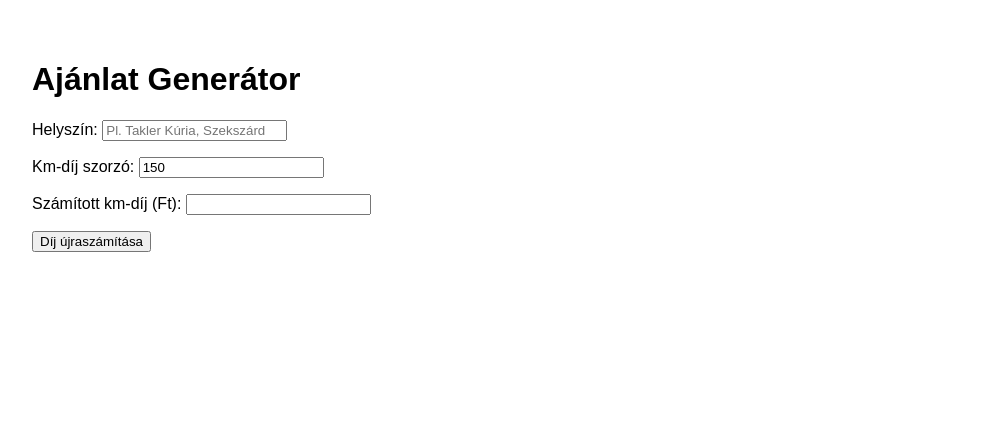
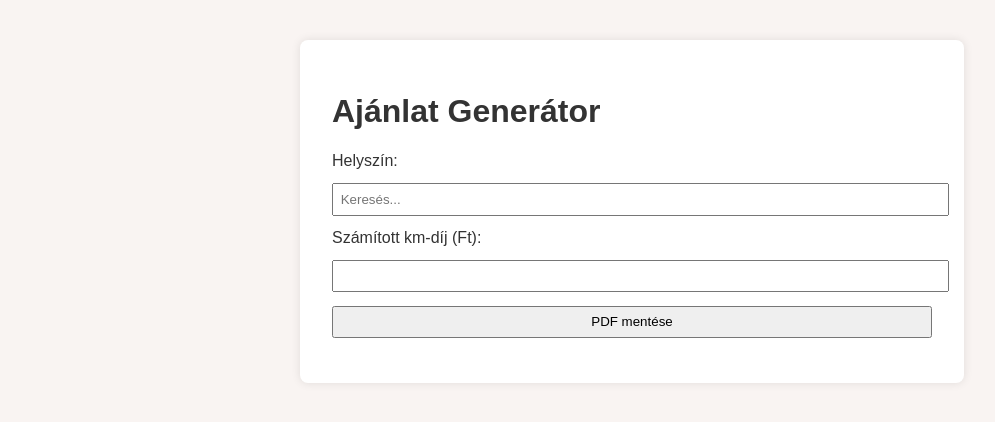
Before and after one commit to keresztesizoli/ajanlatgenerator-vercel, a plain HTML site: page index.html in a window 1280 px wide. Shown: the whole page, without its empty margins (8-1003 px from the left). Drawn offline with Linux system fonts and the light colour scheme; some packages are replaced by stand-ins of ours.

Commit message:
Add files via upload

```diff
--- a/index.html
+++ b/index.html
@@ -1,25 +1,24 @@
-
 <!DOCTYPE html>
 <html lang="hu">
 <head>
-    <meta charset="UTF-8" />
-    <title>Ajánlat Generátor</title>
-    <link rel="stylesheet" href="style.css" />
-    <script src="main.js" defer></script>
+  <meta charset="UTF-8" />
+  <meta name="viewport" content="width=device-width, initial-scale=1.0" />
+  <title>Ajánlat Generátor</title>
+  <link rel="stylesheet" href="style.css" />
+  <script src="main.js" defer></script>
+  <script async defer
+    src="https://maps.googleapis.com/maps/api/js?key=AIzaSyC7OZMaGRgCU6jBubYIH4RxW_SoEOtw13Y&libraries=places&callback=initAutocomplete"></script>
 </head>
 <body>
+  <div class="container">
     <h1>Ajánlat Generátor</h1>
-    <form id="offerForm">
-        <label>Helyszín:
-            <input id="location" name="location" type="text" placeholder="Pl. Takler Kúria, Szekszárd" />
-        </label>
-        <label>Km-díj szorzó:
-            <input id="rate" name="rate" type="number" value="150" />
-        </label>
-        <label>Számított km-díj (Ft):
-            <input id="distanceFee" name="distanceFee" type="text" readonly />
-        </label>
-        <button type="button" onclick="calculateDistance()">Díj újraszámítása</button>
+    <form id="offer-form">
+      <label for="destination">Helyszín:</label>
+      <input id="destination" type="text" placeholder="Keresés..." required />
+      <label for="price">Számított km-díj (Ft):</label>
+      <input id="price" type="text" readonly />
+      <button type="button" onclick="generatePDF()">PDF mentése</button>
     </form>
+  </div>
 </body>
 </html>
--- a/main.js
+++ b/main.js
@@ -1,15 +1,33 @@
+function initAutocomplete() {
+  const input = document.getElementById('destination');
+  const autocomplete = new google.maps.places.Autocomplete(input);
+  autocomplete.addListener('place_changed', () => {
+    const place = autocomplete.getPlace();
+    if (!place.formatted_address) return;
+    calculateDistance(place.formatted_address);
+  });
+}
+window.initAutocomplete = initAutocomplete;
 
-function calculateDistance() {
-    const location = document.getElementById('location').value;
-    const rate = parseFloat(document.getElementById('rate').value);
-    fetch(`/api/distance?destination=${encodeURIComponent(location)}`)
-        .then(response => response.json())
-        .then(data => {
-            if (data.distance_km) {
-                const fee = Math.round(data.distance_km * 2 * rate / 1000) * 1000;
-                document.getElementById('distanceFee').value = fee.toLocaleString('hu-HU') + " Ft";
-            } else {
-                document.getElementById('distanceFee').value = "Hiba a számításnál";
-            }
-        });
+async function calculateDistance(destination) {
+  try {
+    const response = await fetch(`/api/distance?destination=${encodeURIComponent(destination)}`);
+    const data = await response.json();
+    if (data.distance && data.distance.value) {
+      const km = data.distance.value / 1000;
+      const price = Math.round((km * 150) / 1000) * 1000;
+      document.getElementById("price").value = price;
+    }
+  } catch (error) {
+    console.error("Távolság lekérdezés hiba:", error);
+  }
 }
+
+function generatePDF() {
+  const doc = new window.jspdf.jsPDF();
+  const destination = document.getElementById("destination").value;
+  const price = document.getElementById("price").value;
+  doc.text(`Helyszín: ${destination}`, 10, 10);
+  doc.text(`Számított km-díj: ${price} Ft`, 10, 20);
+  doc.save("ajanlat.pdf");
+}
--- a/style.css
+++ b/style.css
@@ -1,9 +1,20 @@
-
 body {
-    font-family: sans-serif;
-    padding: 2em;
+  font-family: Arial, sans-serif;
+  background-color: #f9f4f2;
+  color: #333;
+  padding: 2em;
 }
-label {
-    display: block;
-    margin: 1em 0;
+.container {
+  max-width: 600px;
+  margin: auto;
+  background: #fff;
+  padding: 2em;
+  box-shadow: 0 0 10px rgba(0,0,0,0.1);
+  border-radius: 8px;
 }
+input, button {
+  display: block;
+  width: 100%;
+  margin: 1em 0;
+  padding: 0.5em;
+}
```
